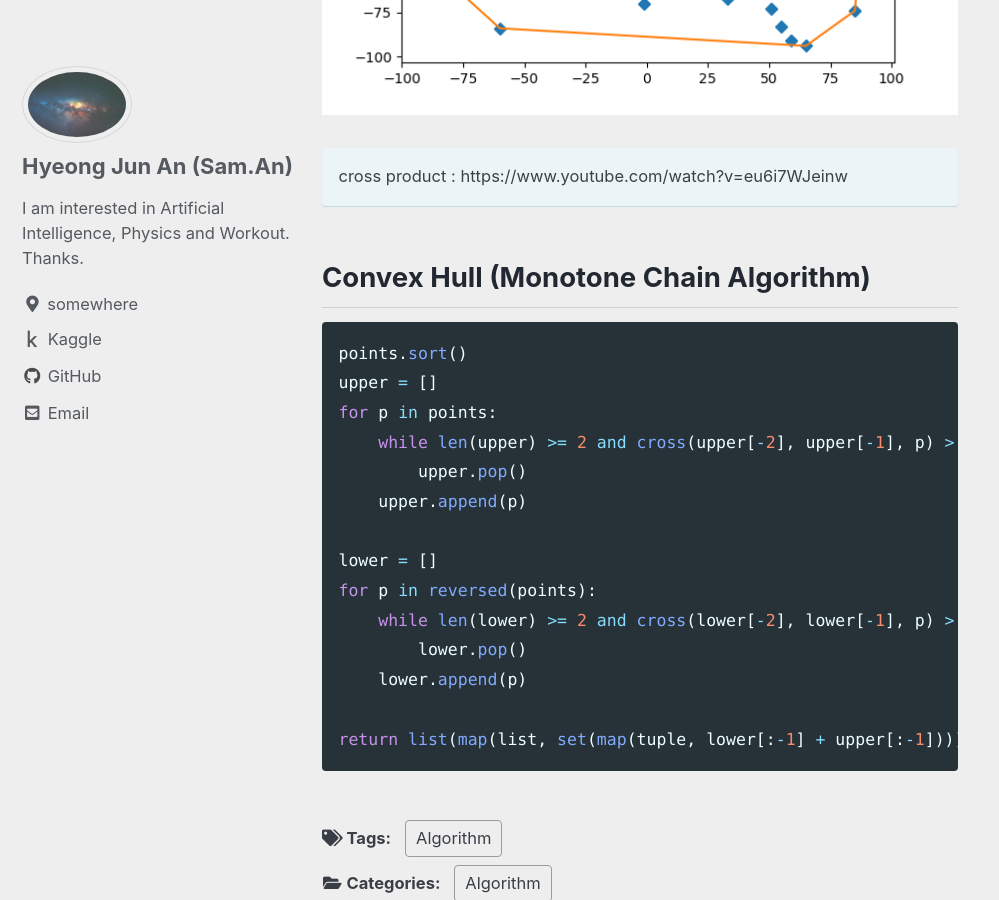
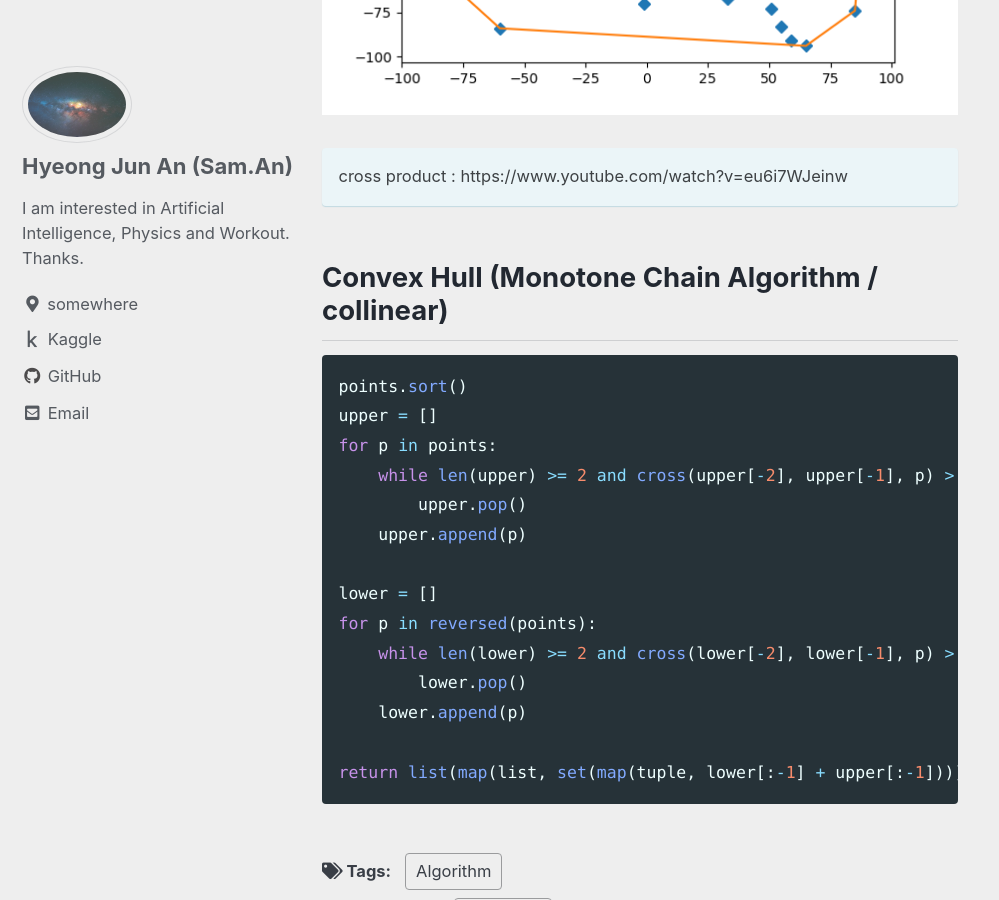
Before and after one commit to sammiee5311/sammiee5311.github.com, a Jekyll site: the page built from _posts/2020-10-28-Algorithm_2.md, in a window 1280 px wide and 900 px high, scrolled down 1634 px. Shown: the whole window, without its empty margins (0-999 px from the left). Built offline with Jekyll 4.4.1, drawn with Linux system fonts in a browser that asks for light colours; cached includes are drawn as plain includes.

Commit message:
Update 2020-10-28-Algorithm_2.md

````diff
--- a/_posts/2020-10-28-Algorithm_2.md
+++ b/_posts/2020-10-28-Algorithm_2.md
@@ -43,7 +43,7 @@ convex_points.append(leftmost_point)
 cross product : https://www.youtube.com/watch?v=eu6i7WJeinw
 {: .notice--info}
 
-## Convex Hull (Monotone Chain Algorithm)
+## Convex Hull (Monotone Chain Algorithm / collinear)
 
 ``` python
 points.sort()
````
